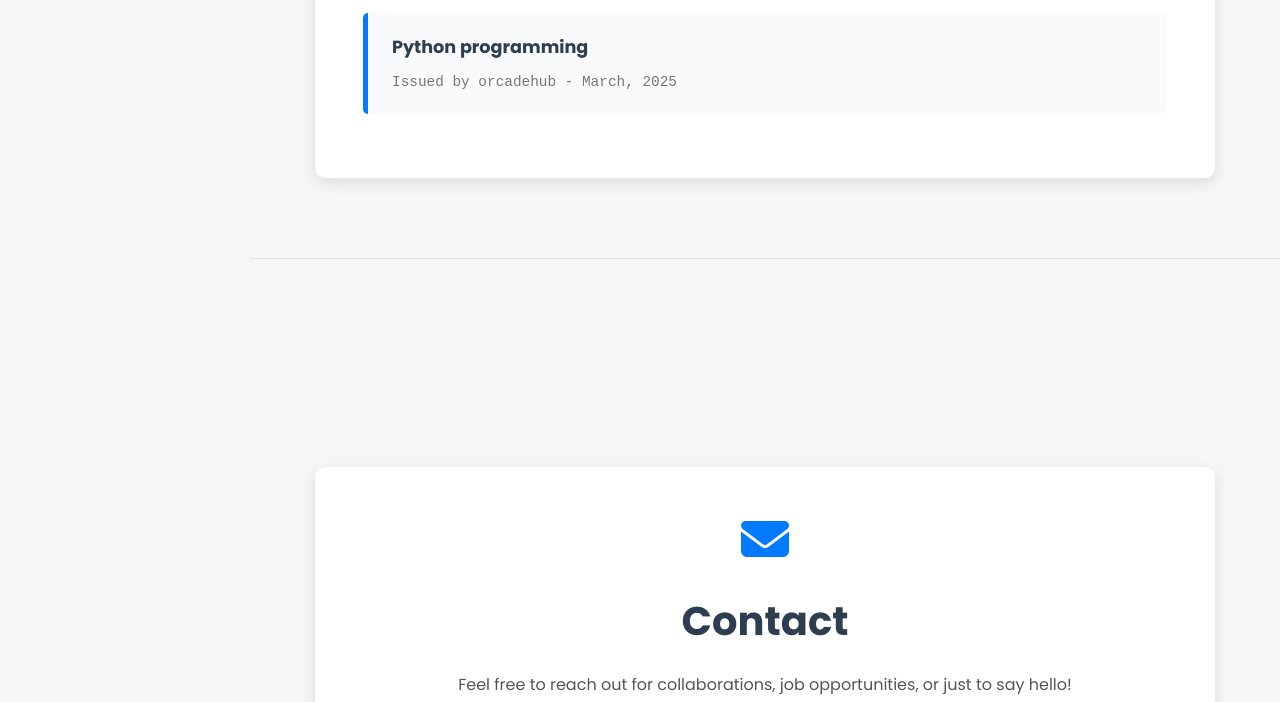
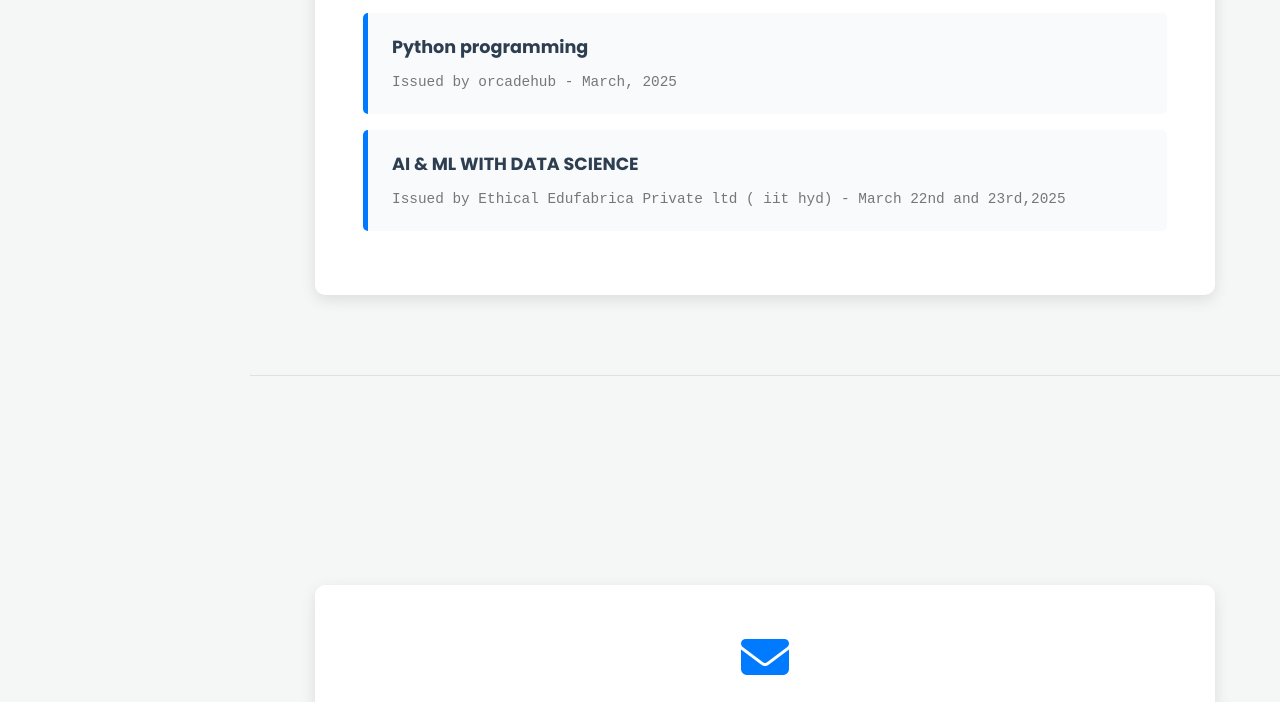
Before and after one commit to subani248/Portfolio, a plain HTML site: page Summer-Training-Program-main/index.html in a window 1280 px wide. Shown: the part 4969-5671 px from the top of the page. Drawn offline with Linux system fonts and the light colour scheme.

Commit message:
Update index.html

```diff
--- a/Summer-Training-Program-main/index.html
+++ b/Summer-Training-Program-main/index.html
@@ -454,6 +454,10 @@
                         <strong> Python programming </strong>
                         <span>Issued by orcadehub - March, 2025</span>
                     </li>
+                    <li class="certificate-item" data-img-src="certificate/iit.jpg">
+                        <strong> AI & ML WITH DATA SCIENCE </strong>
+                        <span>Issued by Ethical Edufabrica Private ltd ( iit hyd) - March 22nd and 23rd,2025</span>
+                    </li>
 
                 </ul>
             </div>
```
